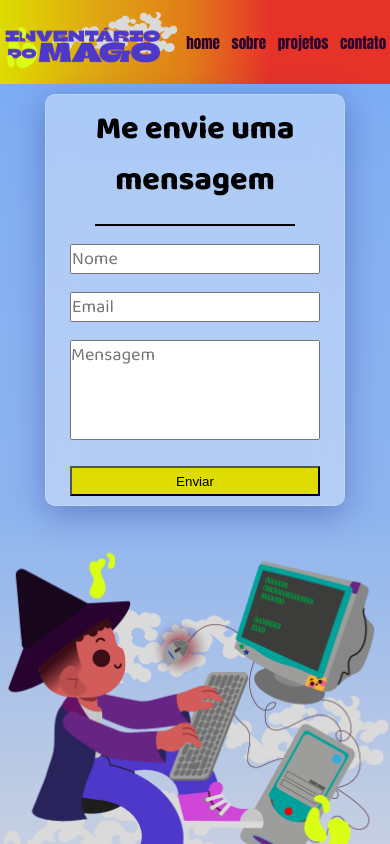
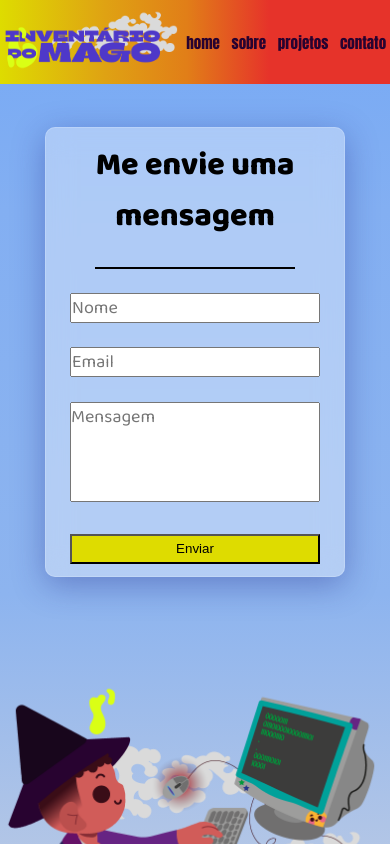
Before and after one commit to marcoantoniosz/marcoantoniosz.github.io, a React (Create React App) app: page /contact in a window 390 px wide. Shown: the top 844 px of the page. Built offline with nearby package versions, Linux system fonts and the light colour scheme.

Commit message:
responsividade

```diff
--- a/src/pages/contact/style.module.css
+++ b/src/pages/contact/style.module.css
@@ -2,11 +2,12 @@
   .contactMain {
     display: flex;
     flex-direction: column-reverse;
-    height: 100vh;
+    height: 120vh;
   }
   .contactMage {
     height: 50vh !important;
   }
+
 }
 
 .contactMage {
--- a/src/pages/home/style.module.css
+++ b/src/pages/home/style.module.css
@@ -23,10 +23,10 @@
     margin-right: 30px;
   }
   .texts h1 {
-    font-size: 25px !important;
+    font-size: 3vh !important;
   }
   .texts p {
-    font-size: 15px !important;
+    font-size: 2vh !important;
   }
   .texts:after {
   transform: translatey(0px);
```
